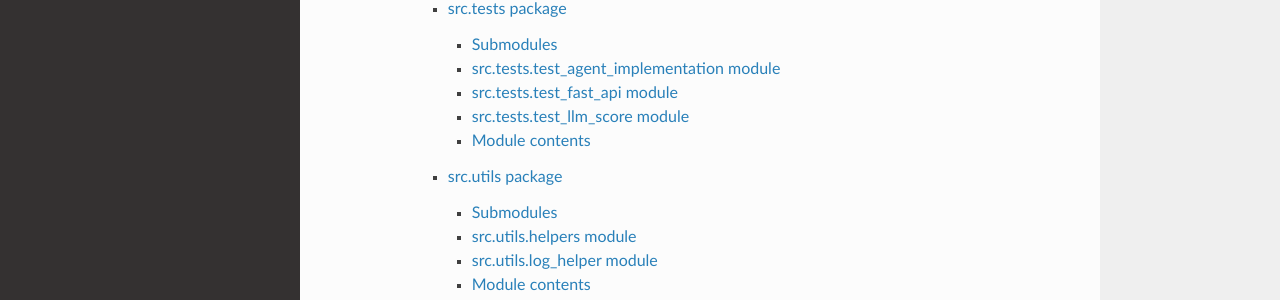
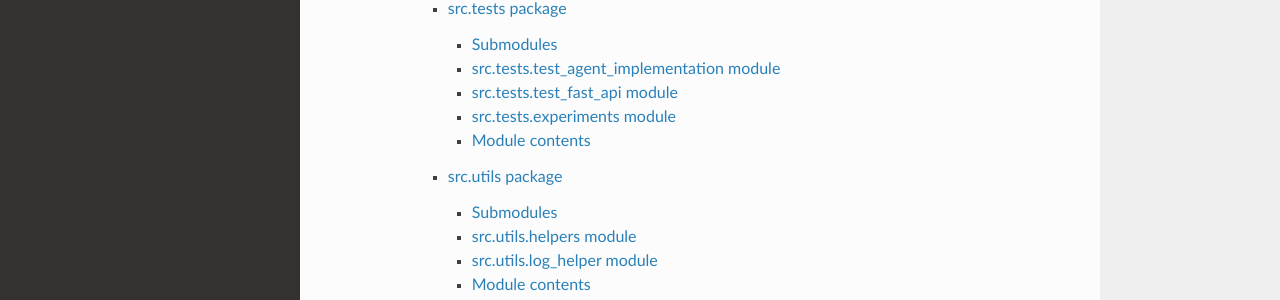
Before and after one commit to federicovilla55/TrustSecurityAgenticSystems, a Sphinx documentation site: the page built from docs/source/index.rst, in a window 1280 px wide and 900 px high, scrolled down 890 px. Shown: the part 306-606 px from the top of the window. Built offline with Sphinx 7.4.7 and the Read the Docs theme 3.1.0, drawn with Linux system fonts in a browser that asks for light colours.

Commit message:
Minor Documentation update.

```diff
--- a/docs/source/src.tests.rst
+++ b/docs/source/src.tests.rst
@@ -20,7 +20,7 @@ src.tests.test\_fast\_api module
    :show-inheritance:
    :undoc-members:
 
-src.tests.test\_llm\_score module
+src.tests.experiments module
 ---------------------------------
 
 .. automodule:: src.tests.experiments
```
